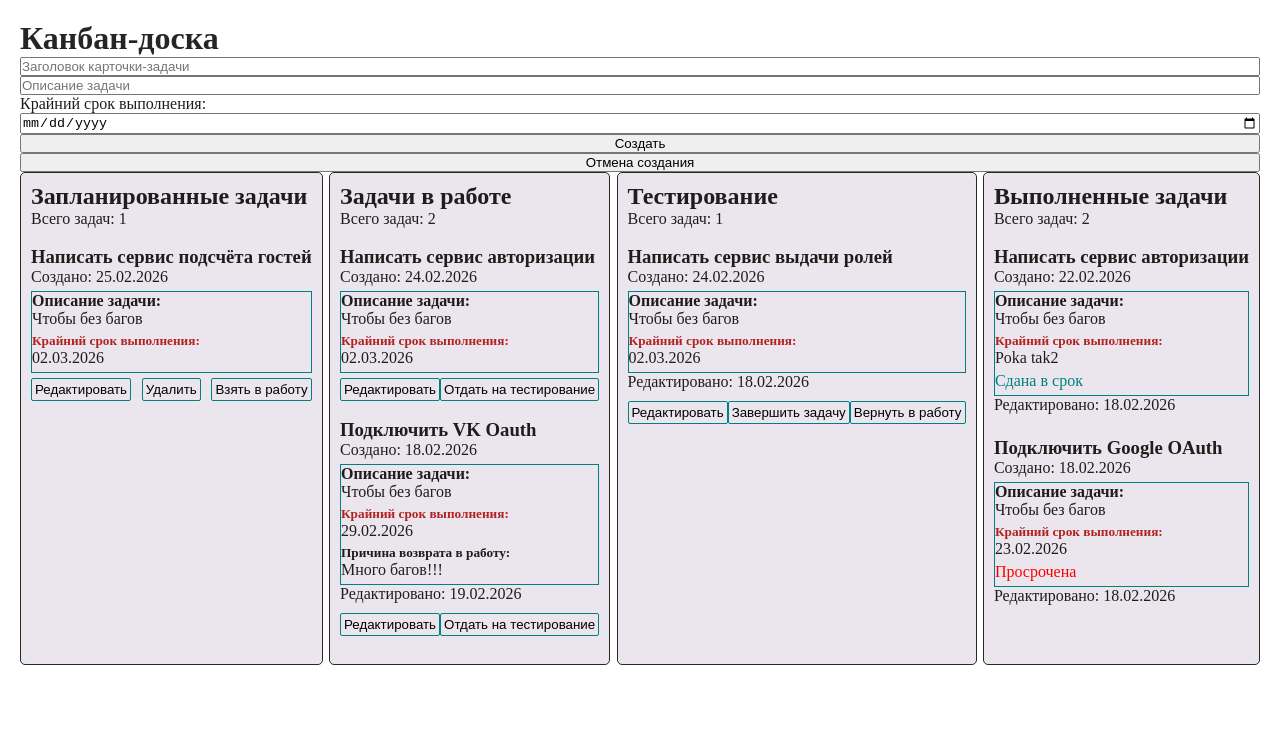
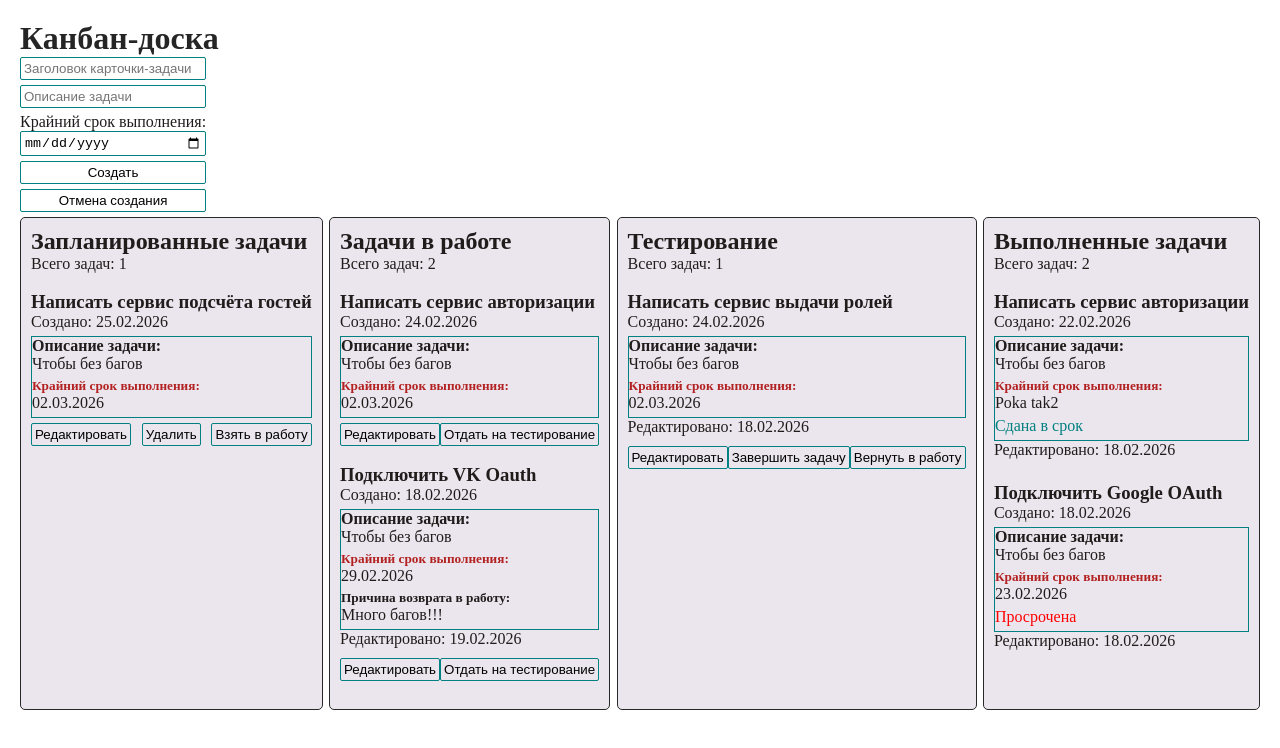
Before and after one commit to scarioneq/vue_practice_task3, a Vue app: page / in a window 1280 px wide. Both pictures are taken after a click on the button "Создать карточку задачи (в первом столбце)". Shown: the top 748 px of the page. Built offline with nearby package versions, Linux system fonts and the light colour scheme.

Commit message:
полностью закончена работа с шаблонами и начала работа по созданию задачи

```diff
--- a/src/App.vue
+++ b/src/App.vue
@@ -2,7 +2,7 @@
   <div class="app-container">
     <h1>Канбан-доска</h1>
     <div>
-      <form
+      <form class="form-inline"
         @submit.prevent
       >
         <button
@@ -12,15 +12,17 @@
           Создать карточку задачи (в первом столбце)
         </button>
         <div
-            class="form-inline"
+
         >
           <input
               v-if="showInput"
+              v-model="card.title"
               type="text"
               placeholder="Заголовок карточки-задачи"
           >
           <input
               v-if="showInput"
+              v-model="card.textTask"
               type="text"
               placeholder="Описание задачи"
           >
@@ -33,11 +35,12 @@
           <input
               id="dateDeadline"
               v-if="showInput"
+              v-model="card.deadlineDate"
               type="date"
           >
           <button
               v-if="showInput"
-              @click="showInput = false"
+              @click="[showInput = false, createCard()]"
           >
             Создать
           </button>
@@ -63,8 +66,15 @@ import Board from "@/components/Board.vue";
 
 export default {
   components: {Board},
+
   data() {
     return {
+      card : {
+        title: '',
+        textTask: '',
+        deadlineDate: '',
+      },
+
       showInput: false,
       cards: [
         {
@@ -139,6 +149,29 @@ export default {
 
       ]
     }
+  },
+  methods: {
+    createCard() {
+
+      if (this.card.title && this.card.textTask && this.card.deadlineDate) {
+        const card = {
+          id: this.cards.length + 1,
+          title: this.card.title,
+          column: 1,
+          textTask: this.card.textTask,
+          reasonForReturn: '',
+          deadlineExpired: '',
+          deadlineDate: this.card.deadlineDate,
+          createdAt: '18.02.2026',
+          updatedAt: ''
+        }
+          console.log(card.id)
+
+      } else {
+        alert("Заполните заголовок, описание и крайний срок выполнения карточки")
+      }
+    }
+
   }
 
 }
@@ -160,9 +193,45 @@ h1 {
   color: #252525;
 }
 
-.form-inline {
-  display: flex;
+.form-inline div {
+  display: inline-flex;
   flex-direction: column;
 }
 
+.form-inline button {
+  background: none;
+  border-radius: 2px;
+  border: 1px solid teal;
+  padding: 3px;
+  transition: background-color 0.3s ease;
+  margin-bottom: 5px;
+}
+
+.form-inline button:hover {
+  box-shadow: 2px 4px 10px;
+  padding: 10px 10px;
+  border: none;
+  cursor: pointer;
+  background: teal;
+  border-radius: 2px;
+  margin-top: 5px;
+}
+
+.form-inline input {
+  background: none;
+  border-radius: 2px;
+  border: 1px solid teal;
+  padding: 3px;
+  transition: background-color 0.3s ease;
+  margin-bottom: 5px;
+}
+
+.form-inline input:focus {
+  background: none;
+  box-shadow: 2px 4px 10px;
+  border: 1px solid teal;
+  border-radius: 2px;
+  margin-top: 5px;
+}
+
 </style>
--- a/src/components/Card.vue
+++ b/src/components/Card.vue
@@ -20,33 +20,70 @@
     </div>
     <p v-if="card.updatedAt">Редактировано: {{ card.updatedAt }}</p>
     <div class="btn-card">
+      <div class="form-inline-card btn-card">
+        <button
+            @click="showInputEdit = true"
+            v-if="(card.column === 1 || card.column === 2 || card.column === 3) && showInputEdit === false"
+        >
+          Редактировать</button>
+        <input
+            v-if="showInputEdit"
+            type="text"
+            placeholder="Заголовок карточки-задачи"
+        >
+        <input
+            v-if="showInputEdit"
+            type="text"
+            placeholder="Описание задачи"
+        >
+        <label
+            for="dateDeadline"
+            v-if="showInputEdit"
+        >
+          Крайний срок выполнения:
+        </label>
+        <input
+            id="dateDeadline"
+            v-if="showInputEdit"
+            type="date"
+        >
+        <button
+            v-if="showInputEdit"
+            @click="showInputEdit = false"
+        >
+          Редактировать
+        </button>
+        <button
+            v-if="showInputEdit"
+            @click="showInputEdit = false"
+        >
+          Отмена редактирования
+        </button>
+      </div>
+
       <button
-          v-if="card.column === 1 || card.column === 2 || card.column === 3"
-      >
-        Редактировать</button>
-      <button
-          v-if="card.column === 1"
+          v-if="card.column === 1 && showInputEdit === false"
       >
         Удалить</button>
       <button
-          v-if="card.column === 1"
+          v-if="card.column === 1 && showInputEdit === false"
           @click="card.column=2"
       >
         Взять в работу</button>
       <button
-          v-if="card.column === 2"
+          v-if="card.column === 2 && showInputEdit === false"
           @click="card.column=3"
       >
         Отдать на тестирование
       </button>
       <button
-          v-if="card.column === 3"
+          v-if="card.column === 3 && showInputEdit === false"
           @click="card.column=4"
       >
         Завершить задачу
       </button>
       <button
-          v-if="card.column === 3"
+          v-if="card.column === 3 && showInputEdit === false"
           @click="card.column=2"
       >
         Вернуть в работу
@@ -64,6 +101,11 @@ export default {
       required: true
     }
   },
+  data() {
+    return {
+      showInputEdit: false
+    }
+  }
 
 }
 </script>
@@ -119,4 +161,30 @@ p {
   margin-top: 5px;
 }
 
+.form-inline-card{
+  display: flex;
+  flex-direction: column;
+}
+
+.btn-card input {
+  background: none;
+  border-radius: 2px;
+  border: 1px solid teal;
+  padding: 3px;
+  transition: background-color 0.3s ease;
+  margin-bottom: 5px;
+  margin-top: 5px;
+}
+
+.btn-card input:focus {
+  background: none;
+  box-shadow: 2px 4px 10px;
+  border: 1px solid teal;
+  border-radius: 2px;
+  margin-top: 5px;
+}
+
+
+
+
 </style>
```
